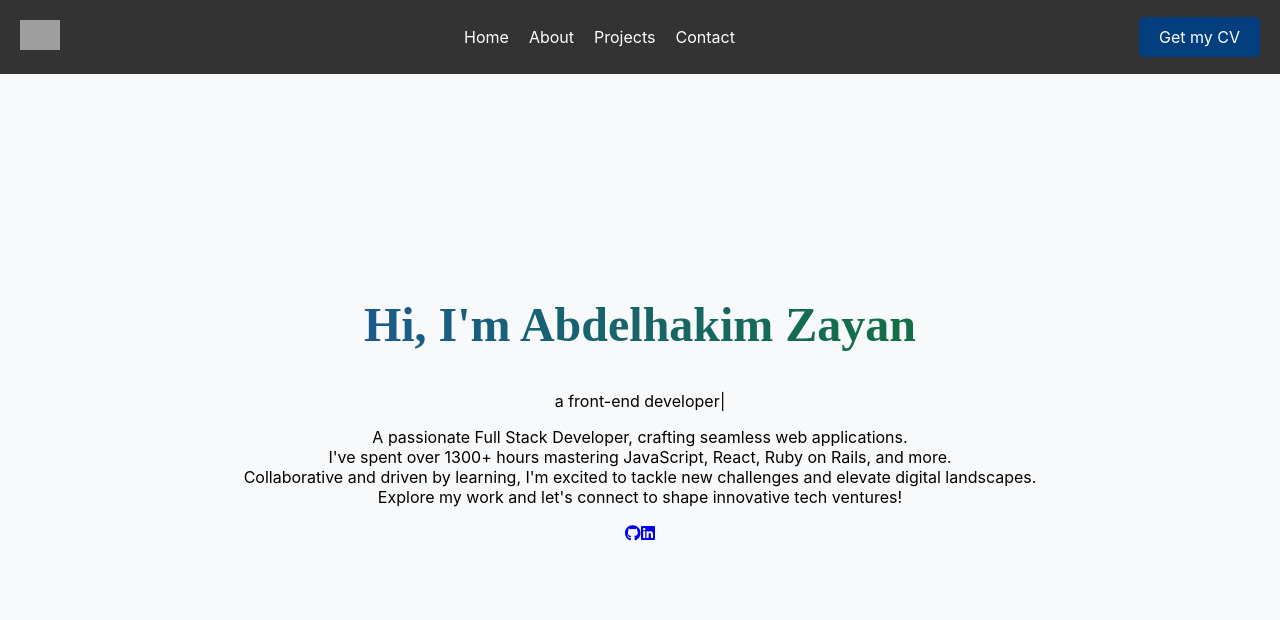
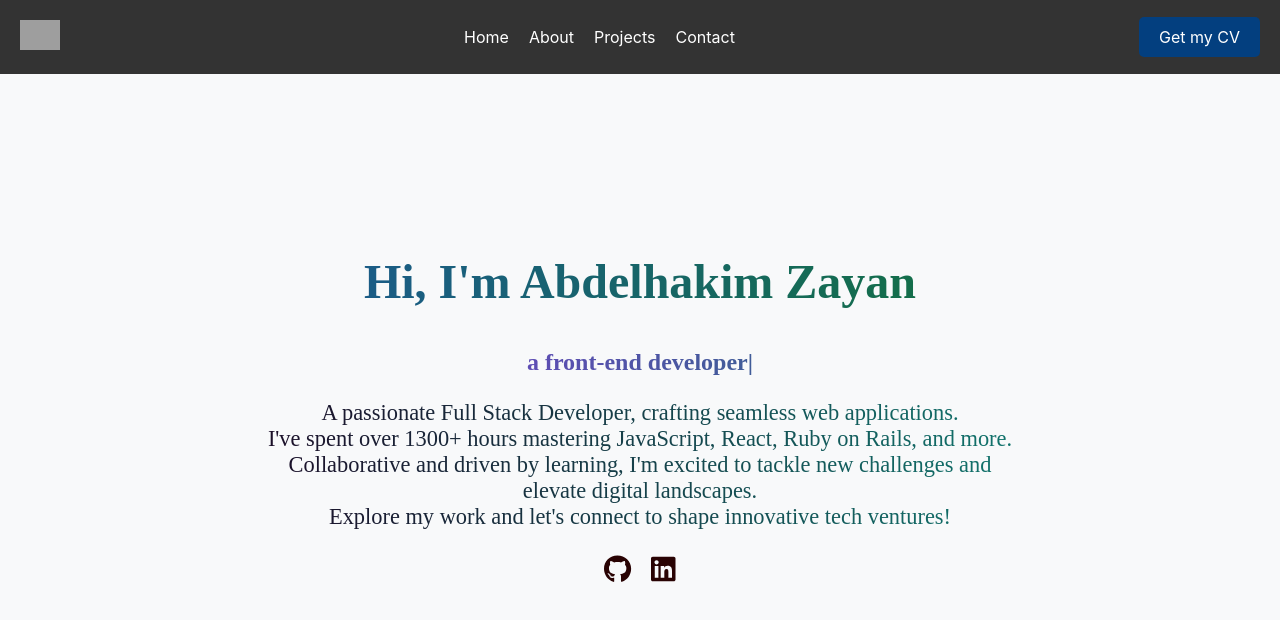
Before and after one commit to abdozayan12/New-Portfolio, a React (Create React App) app: page / in a window 1280 px wide. Shown: the top 620 px of the page. Built offline with nearby package versions, Linux system fonts and the light colour scheme; grey boxes are pictures that could not be loaded.

Commit message:
Update intro.css

```diff
--- a/src/components/intro/intro.css
+++ b/src/components/intro/intro.css
@@ -4,7 +4,6 @@
 }
 
 .homepage {
-    /* padding: 1rem 2rem; */
     background-color: #f8f9fa;
     align-items: center;
     display: flex;
@@ -24,3 +23,45 @@
     background-clip: text;
     color: transparent;
 }
+
+.me {
+    font-family: __Inter_e66fe9,__Inter_Fallback_e66fe9;
+    font-weight: 900;
+    font-size: 1.5rem;
+    background-image: linear-gradient(to right,var(--tw-gradient-stops));
+    --tw-gradient-from: #8d35e0 var(--tw-gradient-from-position);
+    --tw-gradient-stops: var(--tw-gradient-from),var(--tw-gradient-to);
+    --tw-gradient-to: #11746c var(--tw-gradient-to-position);
+    background-clip: text;
+    color: transparent;
+}
+
+.about-me {
+    font-family: __Inter_e66fe9,__Inter_Fallback_e66fe9;
+    font-weight: 500;
+    font-size: 1.4rem;
+    background-image: linear-gradient(to right,var(--tw-gradient-stops));
+    --tw-gradient-from: #1b0e28 var(--tw-gradient-from-position);
+    --tw-gradient-stops: var(--tw-gradient-from),var(--tw-gradient-to);
+    --tw-gradient-to: #11746c var(--tw-gradient-to-position);
+    background-clip: text;
+    color: transparent;
+    margin-inline: 10%;
+    font-weight: 100;
+    text-align: center;
+}
+
+.socials {
+    text-align: center;
+}
+
+.socials a {
+    margin: 0 10px;
+    font-size: 28px;
+    color: rgb(41, 3, 3);
+    transition: color 0.3s ease;
+  }
+
+  .socials a:hover {
+    color: #c4854e;
+  }
```
